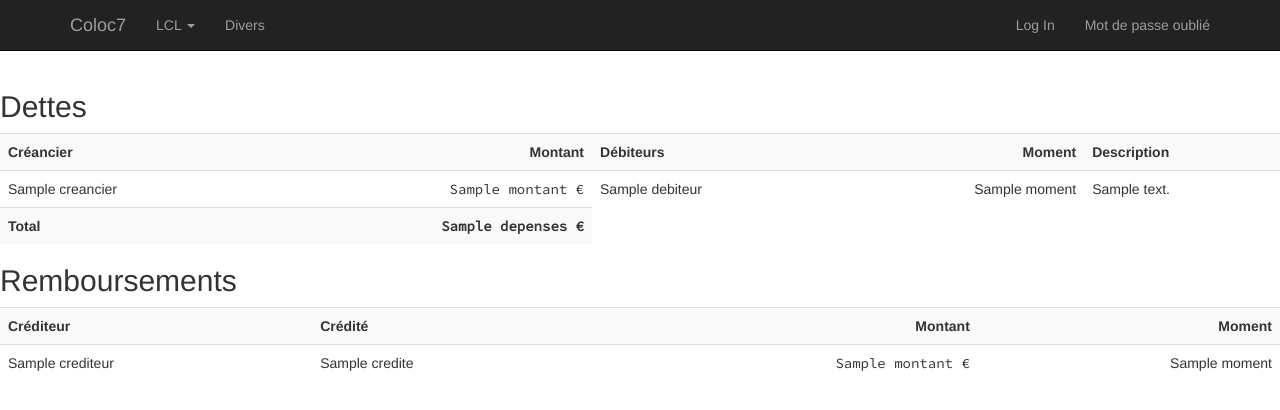
After one commit to nim65s/coloc7, a Django app: template coloc7/templates/comptes/comptes.html in a window 1280 px wide. The commit adds this page. Shown: the top 410 px of the page. Run offline with Django 3.2, Linux system fonts and the light colour scheme; the template is opened without the code that fills it: most values are stand-ins (such as "Sample title", 1, 10 or a date in 2020); parts of the project's set-up code (start-up, migrations or seed data) failed here and were passed over; some libraries are stand-ins or nearby versions.

Commit message:
override du template

```diff
--- a/coloc7/templates/base.html
+++ b/coloc7/templates/base.html
@@ -32,7 +32,7 @@
                                 <li><a href="{% url "lcl:checks" %}">Checks</a></li>
                             </ul>
                         </li>
-                        <li><a href="{% url "comptes:home" %}">Comptes</a></li>
+                        <li><a href="{% url "comptes:home" %}">Divers</a></li>
                     </ul>
                     <ul class="nav navbar-nav navbar-right">
                         {% if user.is_authenticated %}
--- /dev/null
+++ b/coloc7/templates/comptes/comptes.html
@@ -0,0 +1,28 @@
+{% extends "base.html" %}
+
+{% block title %}Comptes divers{% endblock %}
+
+{% block maincontent %}
+<h2>Dettes</h2>
+{% if request.user.is_staff %}<a href="{% url 'admin:comptes_dette_add' %}">En ajouter une</a>{% endif %}
+<table class="table table-striped"><tr><th>Créancier</th><th class="right">Montant</th><th>Débiteurs</th><th class="right">Moment</th><th>Description</th></tr>
+    {% for dette in occasion.dette_set.all %}<tr>
+        <td>{{ dette.creancier }}</td>
+        <td class="euro">{{ dette.montant }}</td>
+        <td>{{ dette.debiteurs.all|join:", " }}</td>
+        <td class="right">{{ dette.moment }}</td>
+        <td>{{ dette.description }}</td>
+    </tr>{% empty %}<tr><td colspan="5">Pas de dettes pour l’instant…</td><tr>{% endfor %}
+            <tr><th>Total</th><th class="euro">{{ occasion.depenses }}</th></tr>
+</table>
+<h2>Remboursements</h2>
+{% if request.user.is_staff %}<a href="{% url 'admin:comptes_remboursement_add' %}">En ajouter un</a>{% endif %}
+<table class="table table-striped"><tr><th>Créditeur</th><th>Crédité</th><th class="right">Montant</th><th class="right">Moment</th></tr>
+    {% for remboursement in occasion.remboursement_set.all %}<tr>
+        <td>{{ remboursement.crediteur }}</td>
+        <td>{{ remboursement.credite }}</td>
+        <td class="euro">{{ remboursement.montant }}</td>
+        <td class="right">{{ remboursement.moment }}</td>
+    </tr>{% endfor %}
+</table>
+{% endblock %}
```
